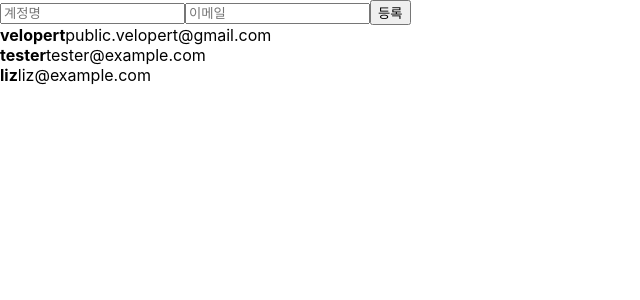
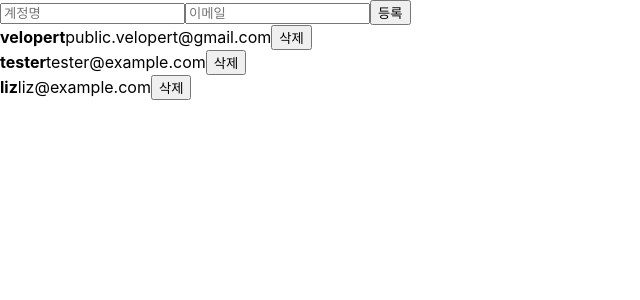
Before and after one commit to hejeong-muhayu/study-react, a React (Create React App) app in the folder react-vlpt/: page / in a window 1280 px wide. Shown: the top 300 px of the page, without its empty margins (0-640 px from the left). Built offline with nearby package versions, Linux system fonts and the light colour scheme.

Commit message:
1-14 배열에 항목 제거 filter 사용

```diff
--- a/react-vlpt/src/App.js
+++ b/react-vlpt/src/App.js
@@ -22,8 +22,8 @@
     ]);
 
     const [inputs, setInputs] = useState({
-        username:"",
-        email:""
+        username: "",
+        email: ""
     });
     const {username, email} = inputs;
     const nextId = useRef(4);
@@ -37,7 +37,7 @@
     }
     const onCreate = () => {
         const user = {
-            id : nextId.current,
+            id: nextId.current,
             username: username,
             email: email
         }
@@ -52,9 +52,14 @@
 
         nextId.current += 1;
     };
+
+    const onRemove = (id) => {
+        setUsers(users.filter(user => user.id !== id));
+    }
+
     return <div>
         <CreateUser username={username} email={email} onChange={onChange} onCreate={onCreate}></CreateUser>
-    <UserList users={users} />
+        <UserList users={users} onRemove={onRemove}/>
     </div>;
 }
 
--- a/react-vlpt/src/UserList.jsx
+++ b/react-vlpt/src/UserList.jsx
@@ -1,18 +1,19 @@
 import React from 'react';
 
-function User({user}) {
+function User({user, onRemove}) {
     return (
         <div>
             <b>{user.username}</b><span>{user.email}</span>
+            <button onClick={() => onRemove(user.id)}>삭제</button>
         </div>
     )
 }
 
-function UserList({users}) {
+function UserList({users, onRemove}) {
 
     return (
         <div>{users.map(user => (
-            <User user={user} key={user.id}></User>
+            <User user={user} key={user.id} onRemove={onRemove} />
         ))}
         </div>
     );
```
